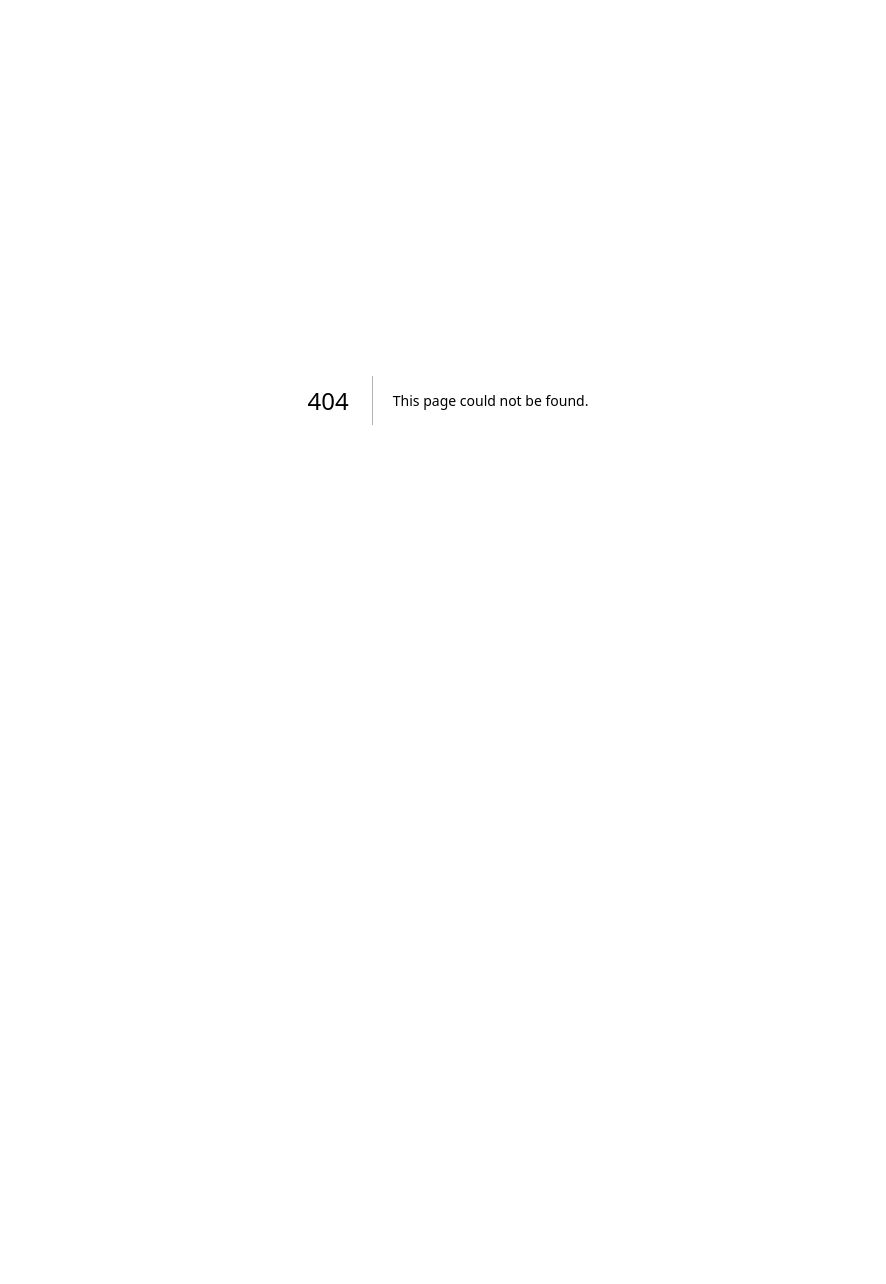
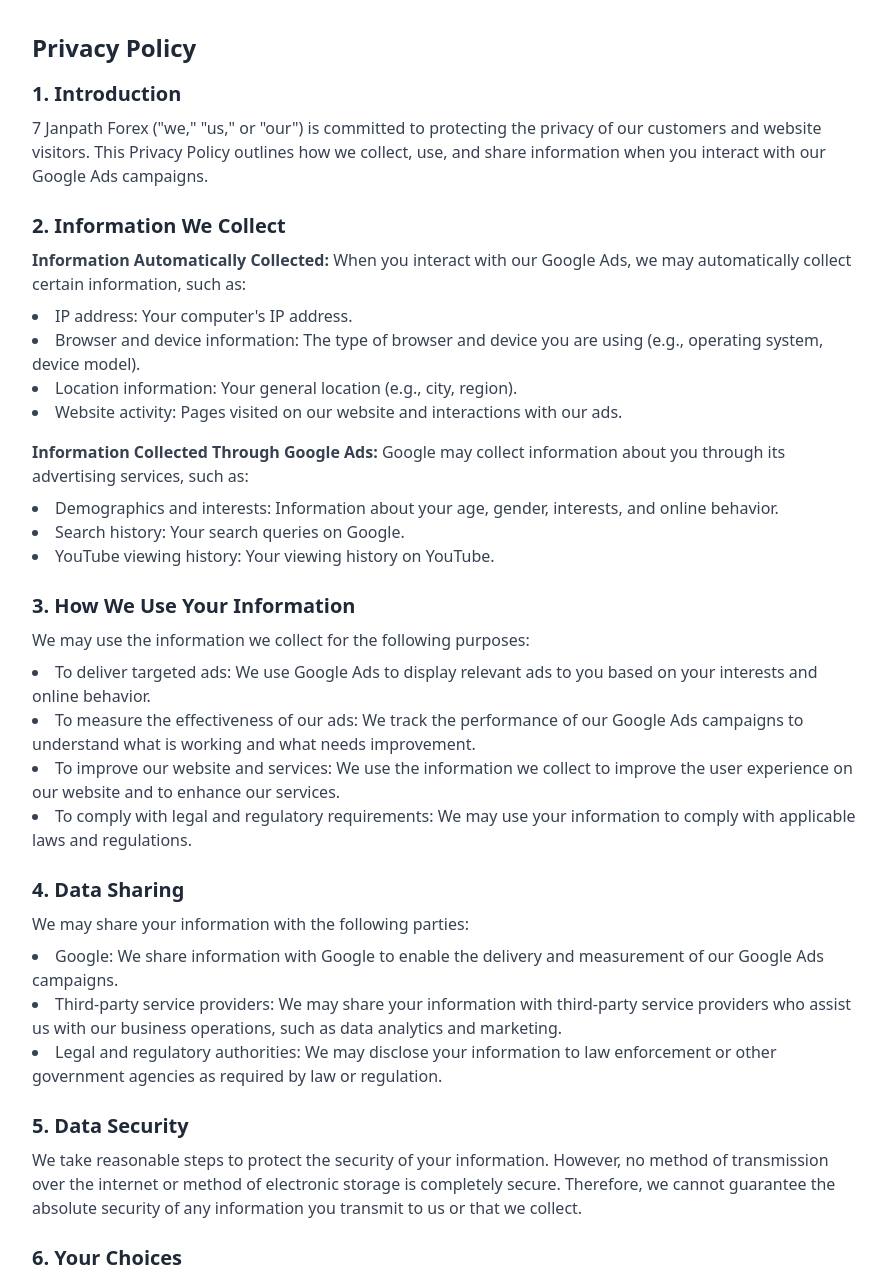
Before and after one commit to styloon31/currency_exchange_landing, a Next.js app: page /privacy-policy in a window 1280 px wide. Before the commit this address had no page. Shown: the top 1284 px of the page, without its empty margins (192-1078 px from the left). Before the commit the page ends 800 px from the top, so only its background shows below. Built offline with nearby package versions, Linux system fonts and the light colour scheme.

Commit message:
privacy policy

```diff
--- /dev/null
+++ b/app/privacy-policy/page.js
@@ -0,0 +1,114 @@
+'use client';
+
+export default function PrivacyPolicy() {
+  return (
+    <div className="max-w-4xl mx-auto p-6 sm:p-8 bg-white shadow-md rounded-lg">
+      <h1 className="text-2xl font-bold mb-4 text-gray-800">Privacy Policy</h1>
+
+      <section className="mb-6">
+        <h2 className="text-xl font-semibold text-gray-800">1. Introduction</h2>
+        <p className="text-gray-700 mt-2">
+          7 Janpath Forex ("we," "us," or "our") is committed to protecting the
+          privacy of our customers and website visitors. This Privacy Policy
+          outlines how we collect, use, and share information when you interact
+          with our Google Ads campaigns.
+        </p>
+      </section>
+
+      <section className="mb-6">
+        <h2 className="text-xl font-semibold text-gray-800">2. Information We Collect</h2>
+        <p className="text-gray-700 mt-2">
+          <strong>Information Automatically Collected:</strong> When you
+          interact with our Google Ads, we may automatically collect certain
+          information, such as:
+        </p>
+        <ul className="list-disc list-inside text-gray-700 mt-2">
+          <li>IP address: Your computer's IP address.</li>
+          <li>Browser and device information: The type of browser and device you are using (e.g., operating system, device model).</li>
+          <li>Location information: Your general location (e.g., city, region).</li>
+          <li>Website activity: Pages visited on our website and interactions with our ads.</li>
+        </ul>
+        <p className="text-gray-700 mt-4">
+          <strong>Information Collected Through Google Ads:</strong> Google may
+          collect information about you through its advertising services, such
+          as:
+        </p>
+        <ul className="list-disc list-inside text-gray-700 mt-2">
+          <li>Demographics and interests: Information about your age, gender, interests, and online behavior.</li>
+          <li>Search history: Your search queries on Google.</li>
+          <li>YouTube viewing history: Your viewing history on YouTube.</li>
+        </ul>
+      </section>
+
+      <section className="mb-6">
+        <h2 className="text-xl font-semibold text-gray-800">3. How We Use Your Information</h2>
+        <p className="text-gray-700 mt-2">
+          We may use the information we collect for the following purposes:
+        </p>
+        <ul className="list-disc list-inside text-gray-700 mt-2">
+          <li>To deliver targeted ads: We use Google Ads to display relevant ads to you based on your interests and online behavior.</li>
+          <li>To measure the effectiveness of our ads: We track the performance of our Google Ads campaigns to understand what is working and what needs improvement.</li>
+          <li>To improve our website and services: We use the information we collect to improve the user experience on our website and to enhance our services.</li>
+          <li>To comply with legal and regulatory requirements: We may use your information to comply with applicable laws and regulations.</li>
+        </ul>
+      </section>
+
+      <section className="mb-6">
+        <h2 className="text-xl font-semibold text-gray-800">4. Data Sharing</h2>
+        <p className="text-gray-700 mt-2">
+          We may share your information with the following parties:
+        </p>
+        <ul className="list-disc list-inside text-gray-700 mt-2">
+          <li>Google: We share information with Google to enable the delivery and measurement of our Google Ads campaigns.</li>
+          <li>Third-party service providers: We may share your information with third-party service providers who assist us with our business operations, such as data analytics and marketing.</li>
+          <li>Legal and regulatory authorities: We may disclose your information to law enforcement or other government agencies as required by law or regulation.</li>
+        </ul>
+      </section>
+
+      <section className="mb-6">
+        <h2 className="text-xl font-semibold text-gray-800">5. Data Security</h2>
+        <p className="text-gray-700 mt-2">
+          We take reasonable steps to protect the security of your information.
+          However, no method of transmission over the internet or method of
+          electronic storage is completely secure. Therefore, we cannot
+          guarantee the absolute security of any information you transmit to us
+          or that we collect.
+        </p>
+      </section>
+
+      <section className="mb-6">
+        <h2 className="text-xl font-semibold text-gray-800">6. Your Choices</h2>
+        <p className="text-gray-700 mt-2">
+          You can control how Google uses your information for advertising
+          purposes by visiting the Google Ads Settings page.
+        </p>
+      </section>
+
+      <section className="mb-6">
+        <h2 className="text-xl font-semibold text-gray-800">7. Children's Privacy</h2>
+        <p className="text-gray-700 mt-2">
+          Our Google Ads campaigns are not directed at children under the age
+          of 13. We do not knowingly collect personal information from children
+          under 13.
+        </p>
+      </section>
+
+      <section className="mb-6">
+        <h2 className="text-xl font-semibold text-gray-800">8. Changes to This Privacy Policy</h2>
+        <p className="text-gray-700 mt-2">
+          We may update this Privacy Policy from time to time. We will notify
+          you of any material changes by posting the updated policy on our
+          website.
+        </p>
+      </section>
+
+      <section className="mb-6">
+        <h2 className="text-xl font-semibold text-gray-800">9. Contact Us</h2>
+        <p className="text-gray-700 mt-2">
+          If you have any questions about this Privacy Policy, please contact
+          us at: <a href="mailto:info@7janpathforex.com" className="text-blue-500">info@7janpathforex.com</a>
+        </p>
+      </section>
+    </div>
+  );
+}
```
